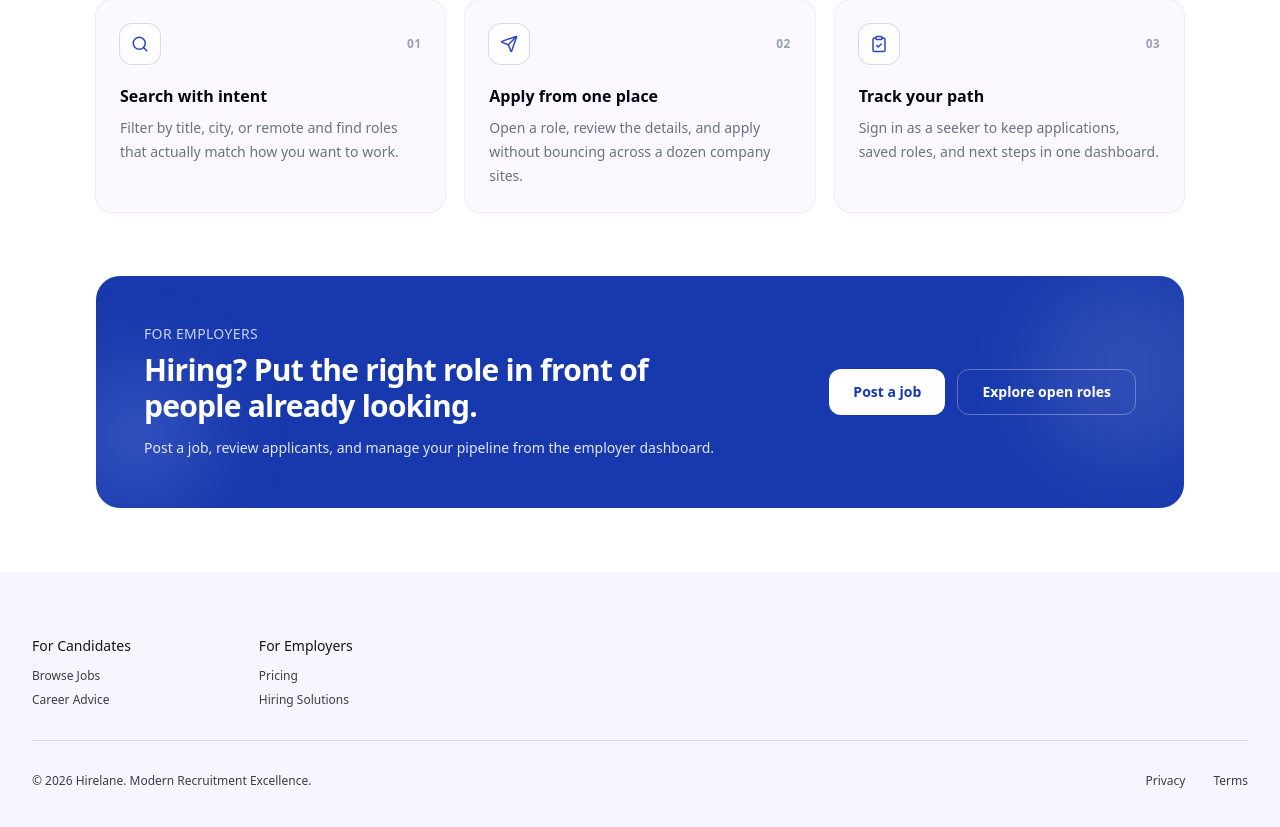
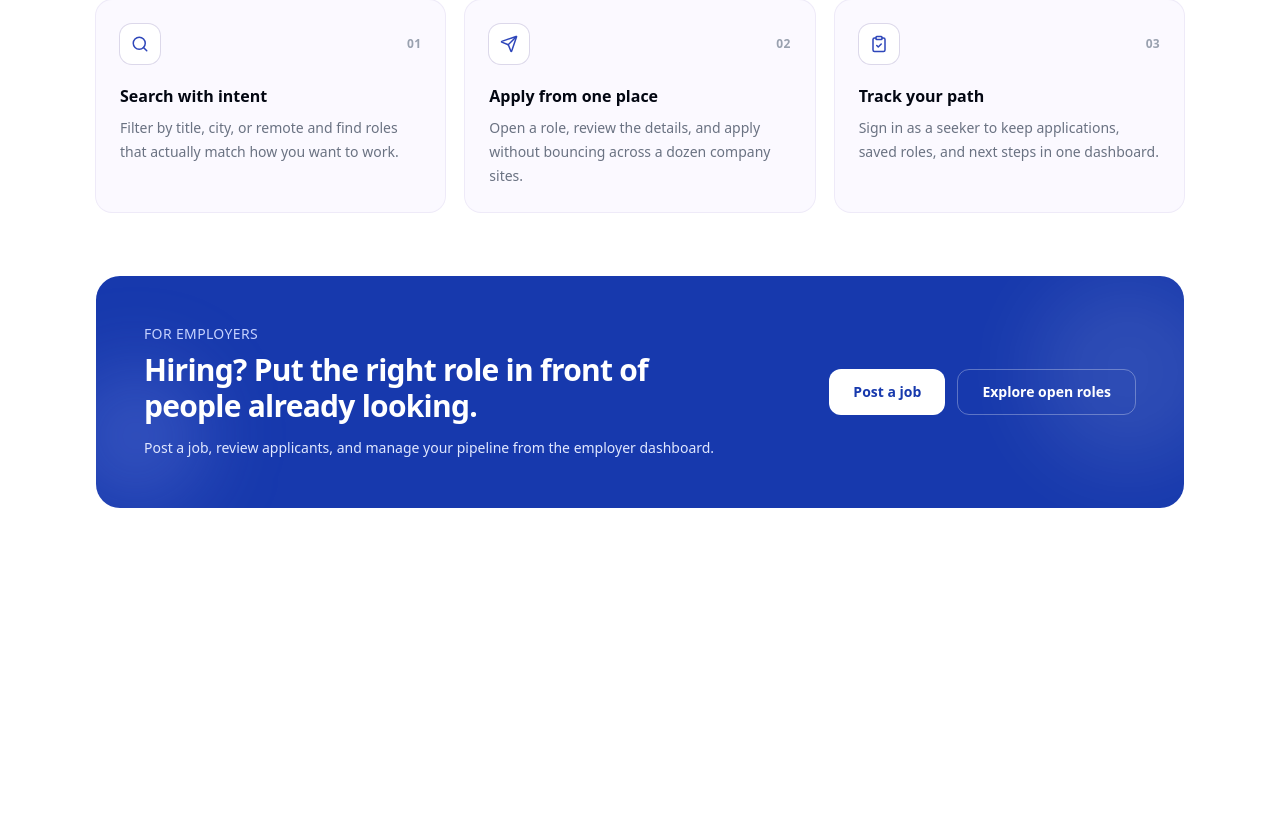
Before and after one commit to krishansah13/HireBro, a Next.js app: page / in a window 1280 px wide. Shown: the part 1232-2059 px from the top of the page. After the commit the page ends 1804 px from the top, so only its background shows below. Built offline with nearby package versions, Linux system fonts and the light colour scheme; no server answers; the database is empty.

Commit message:
feat: Update layout component with improved metadata and styling adjustments for better user experience

```diff
--- a/src/app/layout.tsx
+++ b/src/app/layout.tsx
@@ -1,30 +1,28 @@
 import type { Metadata } from "next";
-import { Hanken_Grotesk } from 'next/font/google';
-import './globals.css';
+import { Hanken_Grotesk } from "next/font/google";
+import "./globals.css";
 import Provider from "@/Providers";
 import Navbar from "@/components/Navbar";
-import FooterSection from "@/components/FooterSection";
 
 const hankenGrotesk = Hanken_Grotesk({
-  subsets: ['latin'],
-  display: 'swap',
-  variable: '--font-hanken',
+  subsets: ["latin"],
+  display: "swap",
+  variable: "--font-hanken",
 });
 
-
 export const metadata: Metadata = {
-  title: "Hirelane | Your Job Platform",
-  description: "Made By Krishan",
+  title: "Hirelane | Find work that fits you",
+  description:
+    "Discover roles from companies hiring now, apply from one place, or post a job in minutes.",
 };
 
 export default function RootLayout({ children }: LayoutProps<"/">) {
   return (
     <html lang="en" className={`${hankenGrotesk.variable} h-full antialiased`}>
-      <body className="min-h-full flex flex-col">
+      <body className="flex min-h-full flex-col">
         <Provider>
           <Navbar />
           {children}
-          <FooterSection />
         </Provider>
       </body>
     </html>
```
